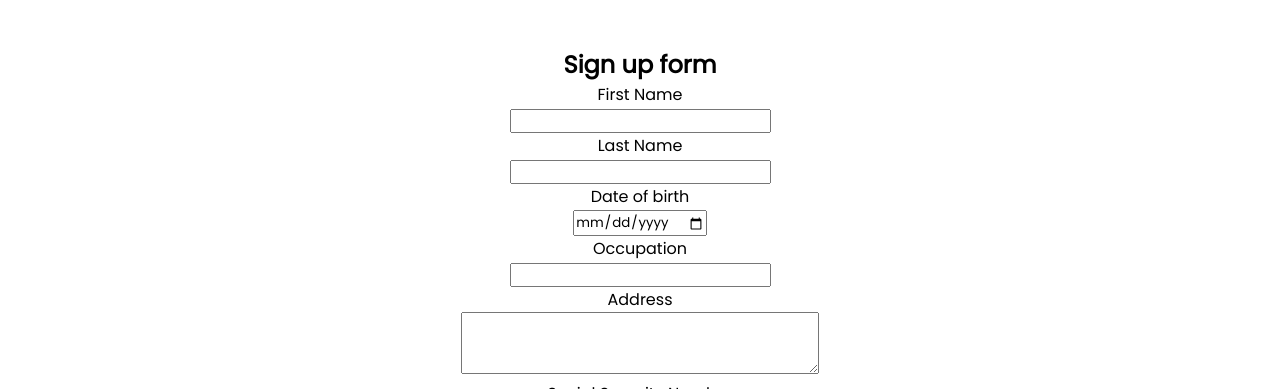
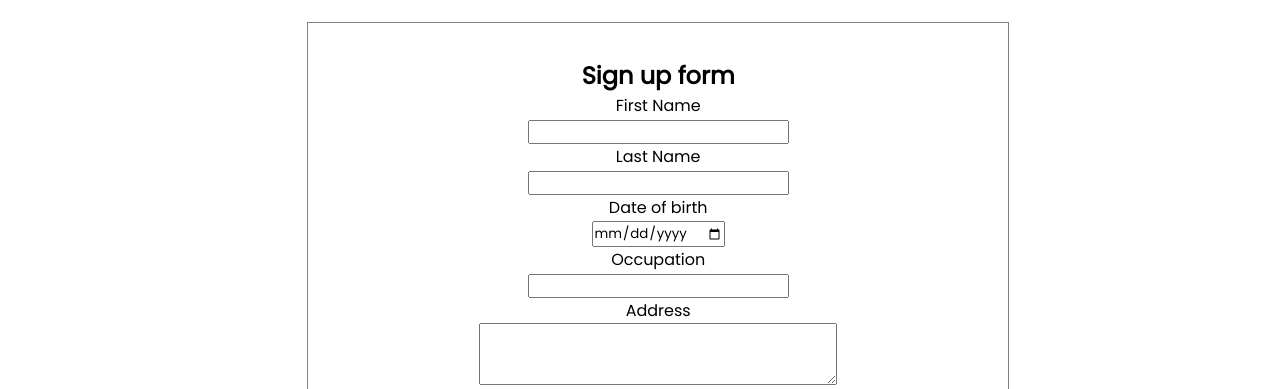
Before and after one commit to olivia4745/webdev, a plain HTML site: page demo.html in a window 1280 px wide. Shown: the part 373-762 px from the top of the page. Drawn offline with Linux system fonts and the light colour scheme.

```diff
--- a/demo.css
+++ b/demo.css
@@ -54,6 +54,14 @@
 }
 
 /*form*/
+.box{
+    margin-left: 24%;
+    text-align: center;
+    border: 1px solid grey;
+    background: white;
+    padding: 10px;
+    width: 680px;
+}
 .form{
     text-align: center;
 }
--- a/demo.html
+++ b/demo.html
@@ -37,6 +37,7 @@
     </section>
     <!---form--->
     <section class="form">
+        <div class="box">
                 <br>
                 <h1>Sign up form</h1>
                     <form action="results.html" method="get">
@@ -80,6 +81,7 @@
                         </div><br>
                         <button>submit</button>
                     </form>
+                </div>
     </section>
 </body>
 
```
